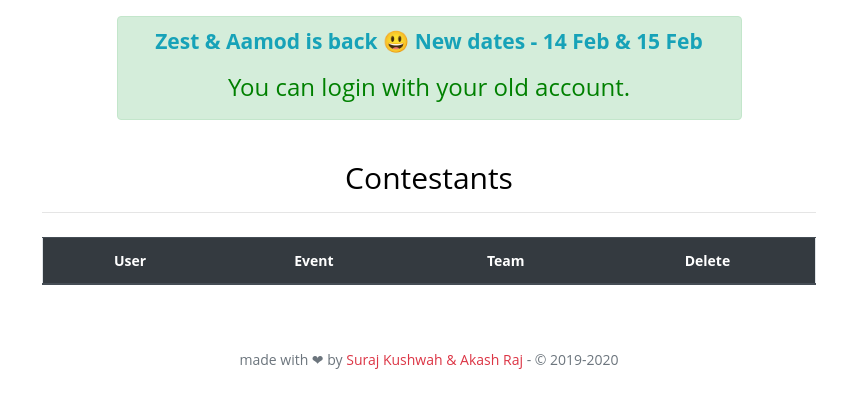
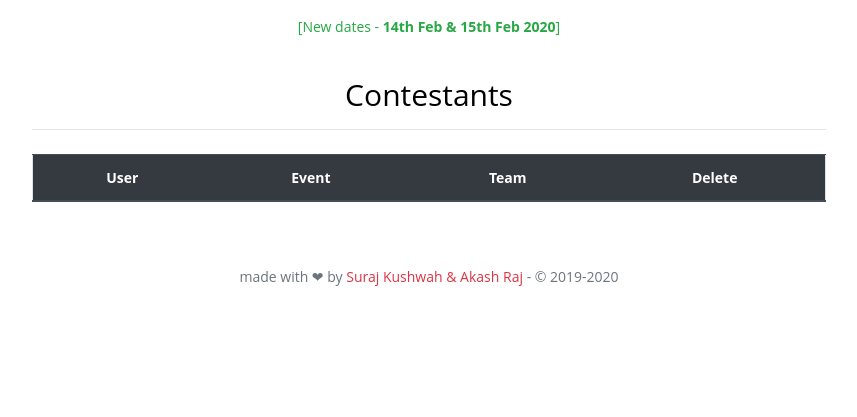
Before and after one commit to Bugswriter/zest-website, a Flask app: page /admin/contestants in a window 1280 px wide. Shown: the part 62-479 px from the top of the page, without its empty margins (211-1068 px from the left). Run offline with Flask 2, Linux system fonts and the light colour scheme; the visitor is signed in with stand-in values (Sample User, id 1); data comes from the database, SQL or seed files in the repository; data that the repository does not hold is empty; some libraries are stand-ins or nearby versions; some web fonts are replaced.

Commit message:
new dates

```diff
--- a/zestpkg/templates/layout.html
+++ b/zestpkg/templates/layout.html
@@ -103,12 +103,8 @@
         {% endif %}
       {% endwith %}
     </div>
-    <div class="container-fluid">
-    <div class="row justify-content-center text- animated flipInX">
-        <div id="seriousnote" class="col-md-6 mt-3 text-center animated bounce infinite slower alert alert-success" role="alert">
-          <h5 class="text-info"><b>Zest & Aamod is back 😃 New dates - 14 Feb & 15 Feb</b></h5>
-          <small>You can login with your old account.</small>
-        </div>
+    <div class="row justify-content-center text-animated flipInX">
+        <span class="p-3 text-success">[New dates - <b>14th Feb & 15th Feb 2020</b>]</span>
     </div>
     <div class="row justify-content-center">
       <div class="col-md-2 sideslider text-center">
```
